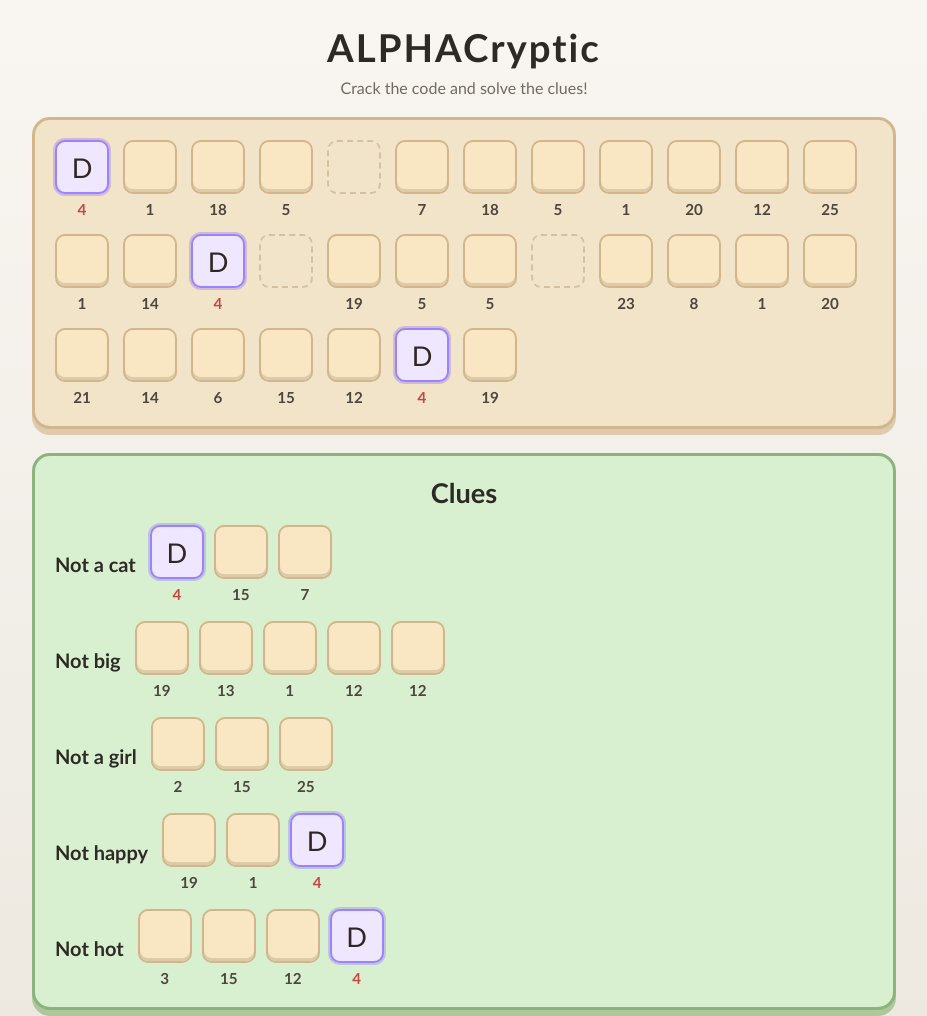
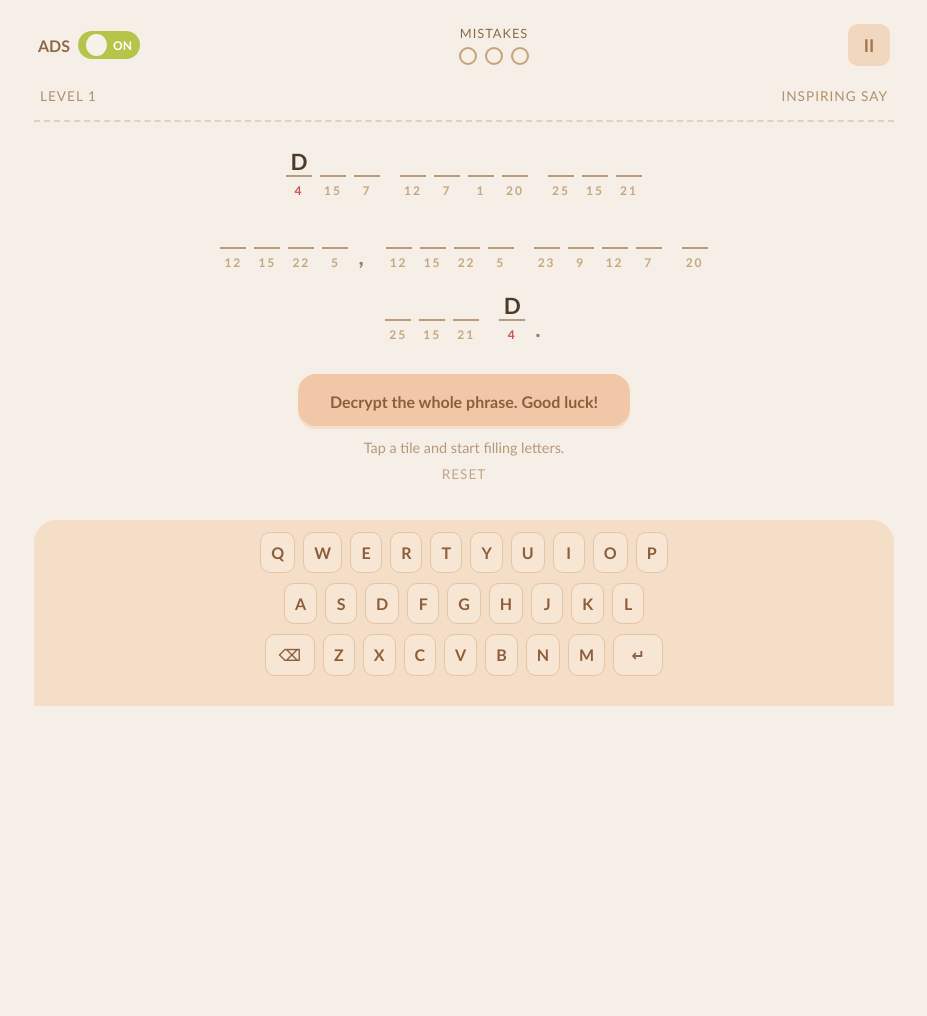
Before and after one commit to SoloPlax/ALPHACryptic, a website: page public/index.html in a window 1280 px wide. Shown: the top 1016 px of the page, without its empty margins (176-1103 px from the left). After the commit the page ends 800 px from the top, so only its background shows below. Drawn offline with Linux system fonts and the light colour scheme.

Commit message:
Update UI to phrase-style layout

```diff
--- a/public/css/styles.css
+++ b/public/css/styles.css
@@ -6,185 +6,190 @@
 }
 
 body {
-  background: linear-gradient(180deg, #f9f6f1 0%, #f0ede7 60%, #ece6db 100%);
-  color: #2d2a26;
+  background: #f6efe7;
+  color: #5c4b3b;
   min-height: 100vh;
 }
 
 .app {
   max-width: 900px;
   margin: 0 auto;
-  padding: 24px 18px 48px;
+  padding: 18px 20px 24px;
 }
 
-.app__header {
-  text-align: center;
-  margin-bottom: 20px;
+.top-bar {
+  display: flex;
+  align-items: center;
+  justify-content: space-between;
+  gap: 16px;
+  padding: 6px 4px 12px;
 }
 
-.app__header h1 {
-  font-size: 2.4rem;
-  letter-spacing: 2px;
-  color: #2d2a26;
+.ads-toggle {
+  display: flex;
+  align-items: center;
+  gap: 8px;
+  font-weight: 700;
+  color: #8c6a46;
 }
 
-.app__subtitle {
-  color: #6f6a62;
-  margin-top: 8px;
+.toggle {
+  position: relative;
+  width: 62px;
+  height: 28px;
+  background: #b7c44a;
+  border-radius: 20px;
+  display: flex;
+  align-items: center;
+  padding: 0 8px;
+  gap: 6px;
 }
 
-.app__main {
-  display: grid;
-  gap: 24px;
+.toggle__knob {
+  width: 22px;
+  height: 22px;
+  background: #f7f2e9;
+  border-radius: 50%;
 }
 
-.puzzle {
-  background: #f2e4c9;
-  border-radius: 18px;
-  padding: 20px;
-  border: 3px solid #d4b68d;
-  box-shadow: 0 6px 0 rgba(196, 155, 97, 0.45);
+.toggle__label {
+  color: #ffffff;
+  font-size: 0.75rem;
+  font-weight: 700;
 }
 
-.puzzle__row {
-  display: flex;
-  flex-wrap: wrap;
-  gap: 10px 14px;
-  margin-bottom: 16px;
-}
-
-.puzzle__row:last-child {
-  margin-bottom: 0;
-}
-
-.token {
+.mistakes {
   display: flex;
   flex-direction: column;
   align-items: center;
   gap: 6px;
+  font-size: 0.8rem;
+  letter-spacing: 1px;
+  color: #8c6a46;
 }
 
-.tile {
-  width: 54px;
-  height: 54px;
-  border-radius: 10px;
-  border: 2px solid #d1b58d;
-  background: #f9e7c3;
+.mistakes__dots {
   display: flex;
-  align-items: center;
-  justify-content: center;
-  font-size: 1.7rem;
-  font-weight: 700;
-  color: #3a3229;
-  box-shadow: inset 0 -3px 0 rgba(0, 0, 0, 0.12);
+  gap: 8px;
 }
 
-.tile input {
-  width: 100%;
-  height: 100%;
+.mistakes__dots span {
+  width: 18px;
+  height: 18px;
+  border: 2px solid #c7a177;
+  border-radius: 50%;
+}
+
+.pause {
   border: none;
+  background: #f2d7bf;
+  color: #a0774f;
+  border-radius: 10px;
+  width: 42px;
+  height: 42px;
+  font-size: 1.1rem;
+  font-weight: 800;
+}
+
+.sub-bar {
+  display: flex;
+  justify-content: space-between;
+  text-transform: uppercase;
+  font-size: 0.85rem;
+  letter-spacing: 1px;
+  color: #b1906b;
+  padding: 10px 6px 16px;
+  border-bottom: 2px dashed #e2d1bd;
+}
+
+.app__main {
+  padding: 26px 0 10px;
+}
+
+.phrase {
+  display: grid;
+  gap: 22px;
+  text-align: center;
+}
+
+.phrase__row {
+  display: flex;
+  justify-content: center;
+  flex-wrap: wrap;
+  gap: 18px 20px;
+  font-size: 1.5rem;
+  letter-spacing: 2px;
+}
+
+.word {
+  display: flex;
+  gap: 8px;
+  align-items: flex-end;
+}
+
+.punctuation {
+  font-size: 1.4rem;
+  font-weight: 700;
+  color: #9b7b5c;
+  margin-left: 2px;
+}
+
+.letter {
+  display: flex;
+  flex-direction: column;
+  align-items: center;
+  gap: 6px;
+  min-width: 26px;
+}
+
+.letter__input {
+  width: 26px;
+  border: none;
+  border-bottom: 2px solid #b99b7b;
   background: transparent;
   text-align: center;
-  font-size: 1.7rem;
+  font-size: 1.4rem;
+  font-weight: 700;
   text-transform: uppercase;
+  color: #4b3b2b;
   outline: none;
-  color: #2f2720;
 }
 
-.tile input:disabled {
-  color: #2f2720;
+.letter__input:disabled {
+  color: #4b3b2b;
 }
 
-.tile--fixed {
-  background: #efe7ff;
-  border-color: #9b82ff;
-  box-shadow: 0 0 0 2px rgba(103, 66, 255, 0.25);
-}
-
-.tile--empty {
-  background: transparent;
-  border: 2px dashed rgba(177, 150, 109, 0.45);
-  box-shadow: none;
-}
-
-.token__number {
-  font-size: 0.95rem;
-  font-weight: 700;
-  color: #4d463c;
-}
-
-.token__number--highlight {
-  color: #c84545;
-}
-
-.clues {
-  background: #d9f0d0;
-  border-radius: 18px;
-  padding: 20px;
-  border: 3px solid #8bb47a;
-  box-shadow: 0 6px 0 rgba(112, 165, 92, 0.5);
-}
-
-.clues h2 {
-  text-align: center;
-  margin-bottom: 16px;
-  font-size: 1.7rem;
-}
-
-.clues__list {
-  display: grid;
-  gap: 18px;
-}
-
-.clue {
-  display: grid;
-  grid-template-columns: auto 1fr;
-  gap: 14px;
-  align-items: center;
-}
-
-.clue__label {
-  font-size: 1.25rem;
+.letter__number {
+  font-size: 0.75rem;
+  color: #c4a77d;
   font-weight: 700;
 }
 
-.clue__tiles {
-  display: flex;
+.letter__number--highlight {
+  color: #c5514d;
+}
+
+.instruction {
+  margin-top: 32px;
+  display: grid;
+  justify-items: center;
   gap: 10px;
 }
 
-.app__footer {
-  margin-top: 24px;
-  display: grid;
-  gap: 12px;
-  justify-items: center;
-}
-
-.btn {
-  background: #f5d27a;
+.instruction__btn {
+  background: #f1c7a7;
   border: none;
-  border-radius: 30px;
-  padding: 12px 26px;
+  padding: 18px 32px;
+  border-radius: 18px;
+  color: #8d5e3c;
+  font-weight: 700;
   font-size: 1rem;
-  font-weight: 700;
-  cursor: pointer;
-  box-shadow: 0 5px 0 rgba(180, 130, 55, 0.6);
-}
-
-.btn:active {
-  transform: translateY(2px);
-  box-shadow: 0 3px 0 rgba(180, 130, 55, 0.6);
-}
-
-.btn--ghost {
-  background: transparent;
-  border: 2px solid #b48b4c;
-  box-shadow: none;
+  box-shadow: inset 0 -3px 0 rgba(255, 255, 255, 0.4);
 }
 
 .status {
-  font-size: 0.95rem;
-  color: #5e564b;
+  font-size: 0.9rem;
+  color: #b79978;
 }
 
 .status--success {
@@ -197,22 +202,55 @@ body {
   font-weight: 700;
 }
 
+.reset {
+  border: none;
+  background: none;
+  color: #c2a686;
+  font-size: 0.85rem;
+  letter-spacing: 1px;
+  text-transform: uppercase;
+  cursor: pointer;
+}
+
+.keyboard {
+  margin-top: 28px;
+  background: #f4dec8;
+  border-radius: 22px 22px 0 0;
+  padding: 12px 10px 20px;
+}
+
+.keyboard__row {
+  display: flex;
+  justify-content: center;
+  gap: 8px;
+  margin-bottom: 10px;
+}
+
+.key {
+  min-width: 32px;
+  padding: 10px 10px;
+  text-align: center;
+  border-radius: 10px;
+  background: #f7e6d4;
+  border: 1px solid #e3c4a5;
+  font-weight: 700;
+  color: #8d5e3c;
+}
+
+.key--wide {
+  min-width: 50px;
+}
+
 @media (max-width: 700px) {
-  .tile {
-    width: 44px;
-    height: 44px;
-    font-size: 1.3rem;
+  .phrase__row {
+    gap: 12px 14px;
   }
 
-  .tile input {
-    font-size: 1.3rem;
+  .letter__input {
+    font-size: 1.2rem;
   }
 
-  .clue {
-    grid-template-columns: 1fr;
-  }
-
-  .clue__tiles {
-    flex-wrap: wrap;
+  .keyboard {
+    border-radius: 18px 18px 0 0;
   }
 }
--- a/public/index.html
+++ b/public/index.html
@@ -8,29 +8,82 @@
   </head>
   <body>
     <div class="app">
-      <header class="app__header">
-        <h1>ALPHACryptic</h1>
-        <p class="app__subtitle">Crack the code and solve the clues!</p>
+      <header class="top-bar">
+        <div class="ads-toggle">
+          <span>ADS</span>
+          <div class="toggle">
+            <div class="toggle__knob"></div>
+            <span class="toggle__label">ON</span>
+          </div>
+        </div>
+        <div class="mistakes">
+          <span class="mistakes__label">MISTAKES</span>
+          <div class="mistakes__dots">
+            <span></span>
+            <span></span>
+            <span></span>
+          </div>
+        </div>
+        <button class="pause">II</button>
       </header>
 
+      <section class="sub-bar">
+        <span>LEVEL 1</span>
+        <span>INSPIRING SAY</span>
+      </section>
+
       <main class="app__main">
-        <section class="puzzle">
-          <div class="puzzle__row" id="puzzle-row-1"></div>
-          <div class="puzzle__row" id="puzzle-row-2"></div>
-          <div class="puzzle__row" id="puzzle-row-3"></div>
+        <section class="phrase">
+          <div class="phrase__row" id="phrase-row-1"></div>
+          <div class="phrase__row" id="phrase-row-2"></div>
+          <div class="phrase__row" id="phrase-row-3"></div>
         </section>
 
-        <section class="clues">
-          <h2>Clues</h2>
-          <div class="clues__list" id="clue-list"></div>
+        <section class="instruction">
+          <button class="instruction__btn" id="check-btn">
+            Decrypt the whole phrase. <strong>Good luck!</strong>
+          </button>
+          <p class="status" id="status-text">Tap a tile and start filling letters.</p>
+          <button class="reset" id="reset-btn">Reset</button>
         </section>
       </main>
 
-      <footer class="app__footer">
-        <button class="btn" id="check-btn">Check Answers</button>
-        <button class="btn btn--ghost" id="reset-btn">Reset</button>
-        <p class="status" id="status-text">Fill in the letters that match each number.</p>
-      </footer>
+      <section class="keyboard">
+        <div class="keyboard__row">
+          <span class="key">Q</span>
+          <span class="key">W</span>
+          <span class="key">E</span>
+          <span class="key">R</span>
+          <span class="key">T</span>
+          <span class="key">Y</span>
+          <span class="key">U</span>
+          <span class="key">I</span>
+          <span class="key">O</span>
+          <span class="key">P</span>
+        </div>
+        <div class="keyboard__row">
+          <span class="key">A</span>
+          <span class="key">S</span>
+          <span class="key">D</span>
+          <span class="key">F</span>
+          <span class="key">G</span>
+          <span class="key">H</span>
+          <span class="key">J</span>
+          <span class="key">K</span>
+          <span class="key">L</span>
+        </div>
+        <div class="keyboard__row">
+          <span class="key key--wide">⌫</span>
+          <span class="key">Z</span>
+          <span class="key">X</span>
+          <span class="key">C</span>
+          <span class="key">V</span>
+          <span class="key">B</span>
+          <span class="key">N</span>
+          <span class="key">M</span>
+          <span class="key key--wide">↵</span>
+        </div>
+      </section>
     </div>
 
     <script src="js/app.js"></script>
--- a/public/js/app.js
+++ b/public/js/app.js
@@ -1,88 +1,71 @@
-const puzzleRows = [
+const phraseRows = [
   [
+    { type: "word", letters: [
       { number: 4, letter: "D", fixed: true },
+      { number: 15 },
+      { number: 7 }
+    ] },
+    { type: "word", letters: [
+      { number: 12 },
+      { number: 7 },
       { number: 1 },
-    { number: 18 },
-    { number: 5 },
-    { spacer: true },
-    { number: 7 },
-    { number: 18 },
-    { number: 5 },
-    { number: 1 },
-    { number: 20 },
-    { number: 12 },
-    { number: 25 }
+      { number: 20 }
+    ] },
+    { type: "word", letters: [
+      { number: 25 },
+      { number: 15 },
+      { number: 21 }
+    ] }
   ],
   [
-    { number: 1 },
-    { number: 14 },
-    { number: 4, letter: "D", fixed: true },
-    { spacer: true },
-    { number: 19 },
-    { number: 5 },
-    { number: 5 },
-    { spacer: true },
+    { type: "word", letters: [
+      { number: 12 },
+      { number: 15 },
+      { number: 22 },
+      { number: 5 }
+    ], punctuation: "," },
+    { type: "word", letters: [
+      { number: 12 },
+      { number: 15 },
+      { number: 22 },
+      { number: 5 }
+    ] },
+    { type: "word", letters: [
       { number: 23 },
-    { number: 8 },
-    { number: 1 },
+      { number: 9 },
+      { number: 12 },
+      { number: 7 }
+    ] },
+    { type: "word", letters: [
       { number: 20 }
+    ] }
   ],
   [
-    { number: 21 },
-    { number: 14 },
-    { number: 6 },
+    { type: "word", letters: [
+      { number: 25 },
       { number: 15 },
-    { number: 12 },
-    { number: 4, letter: "D", fixed: true },
-    { number: 19 }
+      { number: 21 }
+    ] },
+    { type: "word", letters: [
+      { number: 4, letter: "D", fixed: true }
+    ], punctuation: "." }
   ]
-];
-
-const clueData = [
-  {
-    clue: "Not a cat",
-    answer: "DOG",
-    numbers: [4, 15, 7]
-  },
-  {
-    clue: "Not big",
-    answer: "SMALL",
-    numbers: [19, 13, 1, 12, 12]
-  },
-  {
-    clue: "Not a girl",
-    answer: "BOY",
-    numbers: [2, 15, 25]
-  },
-  {
-    clue: "Not happy",
-    answer: "SAD",
-    numbers: [19, 1, 4]
-  },
-  {
-    clue: "Not hot",
-    answer: "COLD",
-    numbers: [3, 15, 12, 4]
-  }
 ];
 
 const numberToLetter = new Map();
 const inputsByNumber = new Map();
 
-const puzzleContainerIds = ["puzzle-row-1", "puzzle-row-2", "puzzle-row-3"];
-const clueList = document.getElementById("clue-list");
+const phraseRowIds = ["phrase-row-1", "phrase-row-2", "phrase-row-3"];
 const statusText = document.getElementById("status-text");
 const checkBtn = document.getElementById("check-btn");
 const resetBtn = document.getElementById("reset-btn");
 
-function createTile({ number, letter, fixed, highlight }) {
-  const token = document.createElement("div");
-  token.className = "token";
-
-  const tile = document.createElement("div");
-  tile.className = fixed ? "tile tile--fixed" : "tile";
+function createLetter({ number, letter, fixed, highlight }) {
+  const wrapper = document.createElement("div");
+  wrapper.className = "letter";
 
   const input = document.createElement("input");
+  input.className = "letter__input";
   input.setAttribute("maxlength", "1");
   input.dataset.number = number;
 
@@ -91,25 +74,16 @@ function createTile({ number, letter, fixed, highlight }) {
     input.disabled = true;
   }
 
-  tile.appendChild(input);
-
   const numberLabel = document.createElement("span");
   numberLabel.className = highlight
-    ? "token__number token__number--highlight"
-    : "token__number";
+    ? "letter__number letter__number--highlight"
+    : "letter__number";
   numberLabel.textContent = number;
 
-  token.appendChild(tile);
-  token.appendChild(numberLabel);
+  wrapper.appendChild(input);
+  wrapper.appendChild(numberLabel);
 
-  return { token, input };
-}
-
-function createSpacer() {
-  const spacer = document.createElement("div");
-  spacer.className = "token";
-  spacer.innerHTML = "<div class=\"tile tile--empty\"></div>";
-  return spacer;
+  return { wrapper, input };
 }
 
 function registerInput(number, input) {
@@ -140,83 +114,41 @@ function syncInputs(number, value) {
   });
 }
 
-function buildPuzzle() {
-  puzzleRows.forEach((row, rowIndex) => {
-    const container = document.getElementById(puzzleContainerIds[rowIndex]);
-    row.forEach((cell) => {
-      if (cell.spacer) {
-        container.appendChild(createSpacer());
-        return;
+function buildPhrase() {
+  phraseRows.forEach((row, rowIndex) => {
+    const container = document.getElementById(phraseRowIds[rowIndex]);
+    row.forEach((wordData) => {
+      const word = document.createElement("div");
+      word.className = "word";
+
+      wordData.letters.forEach((letterData) => {
+        const { wrapper, input } = createLetter({
+          number: letterData.number,
+          letter: letterData.letter,
+          fixed: letterData.fixed,
+          highlight: letterData.fixed
+        });
+        word.appendChild(wrapper);
+        if (!letterData.fixed) {
+          registerInput(letterData.number, input);
         }
-      const { token, input } = createTile({
-        number: cell.number,
-        letter: cell.letter,
-        fixed: cell.fixed,
-        highlight: cell.fixed
       });
-      container.appendChild(token);
-      if (!cell.fixed) {
-        registerInput(cell.number, input);
+
+      if (wordData.punctuation) {
+        const punctuation = document.createElement("span");
+        punctuation.textContent = wordData.punctuation;
+        punctuation.className = "punctuation";
+        word.appendChild(punctuation);
       }
+
+      container.appendChild(word);
     });
   });
 }
 
-function buildClues() {
-  clueData.forEach((clue) => {
-    const wrapper = document.createElement("div");
-    wrapper.className = "clue";
-
-    const label = document.createElement("div");
-    label.className = "clue__label";
-    label.textContent = clue.clue;
-
-    const tiles = document.createElement("div");
-    tiles.className = "clue__tiles";
-
-    clue.numbers.forEach((number, index) => {
-      const isFixed = number === 4 && clue.answer[index] === "D";
-      const { token, input } = createTile({
-        number,
-        letter: isFixed ? "D" : "",
-        fixed: isFixed,
-        highlight: number === 4
-      });
-      tiles.appendChild(token);
-      if (!isFixed) {
-        registerInput(number, input);
-      }
-    });
-
-    wrapper.appendChild(label);
-    wrapper.appendChild(tiles);
-    clueList.appendChild(wrapper);
-  });
-}
-
 function checkAnswers() {
-  let correct = 0;
-  let total = 0;
-
-  clueData.forEach((clue) => {
-    clue.numbers.forEach((number, index) => {
-      const expected = clue.answer[index];
-      const actual = numberToLetter.get(number) || "";
-      if (expected === actual) {
-        correct += 1;
-      }
-      total += 1;
-    });
-  });
-
-  if (correct === total) {
-    statusText.textContent = "Awesome! You cracked every clue!";
+  statusText.textContent = "Nice work! Keep decoding the phrase.";
   statusText.className = "status status--success";
-    return;
-  }
-
-  statusText.textContent = `You have ${correct} of ${total} letters correct. Keep going!`;
-  statusText.className = "status status--warn";
 }
 
 function resetBoard() {
@@ -233,5 +165,4 @@ function resetBoard() {
 checkBtn.addEventListener("click", checkAnswers);
 resetBtn.addEventListener("click", resetBoard);
 
-buildPuzzle();
-buildClues();
+buildPhrase();
```
Lines whose indentation alone changed are shown as unchanged.
